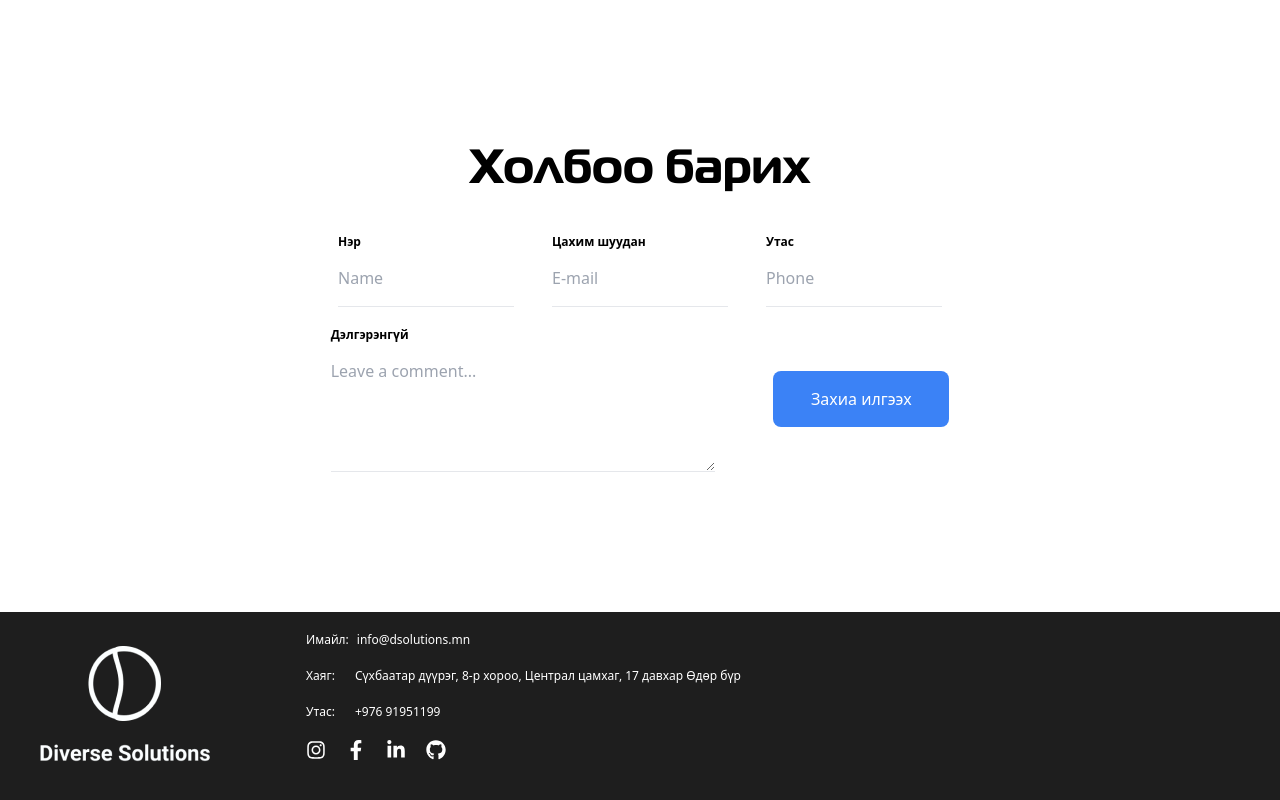
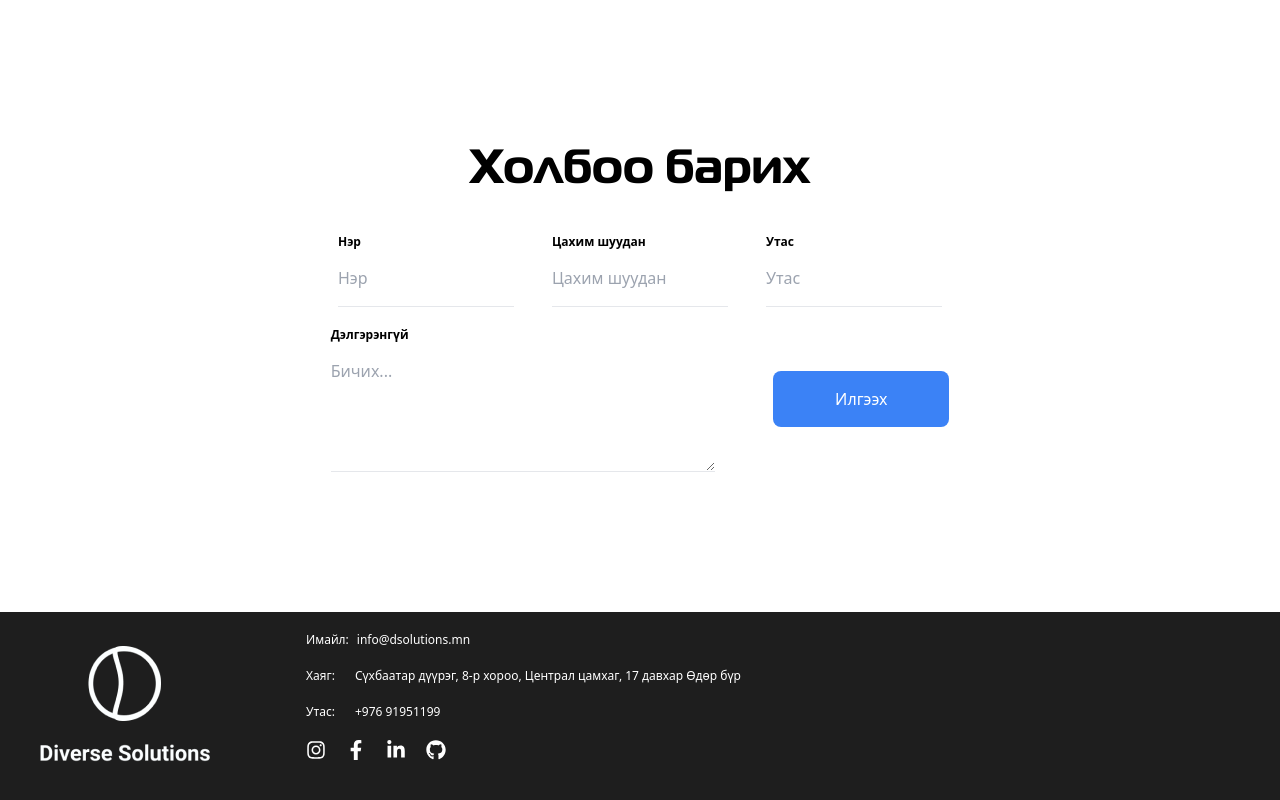
Before and after one commit to Tuvshinbayar1234/DS, a React (Create React App) app: page / in a window 1280 px wide. Shown: the part 3546-4346 px from the top of the page. Built offline with nearby package versions, Linux system fonts and the light colour scheme.

Commit message:
fixed miner errors

```diff
--- a/src/App.js
+++ b/src/App.js
@@ -75,22 +75,22 @@ function App(){
           <div className="w-6/12 flex justify-evenly space-x-5">
              <div className="flex flex-col">
                <h1 className="text-xs font-bold">Нэр</h1>
-               <input className="w-44 py-4 outline-none border-b" placeholder="Name" />
+               <input className="w-44 py-4 outline-none border-b" placeholder="Нэр" />
              </div>
              <div className="flex flex-col">
                <h1 className="text-xs font-bold">Цахим шуудан</h1>
-               <input className=" w-44 py-4 outline-none border-b" placeholder="E-mail" />
+               <input className=" w-44 py-4 outline-none border-b" placeholder="Цахим шуудан" />
              </div>
              <div className="flex flex-col">
                <h1 className="text-xs font-bold">Утас</h1>
-               <input className=" w-44 py-4 outline-none border-b" placeholder="Phone" />
+               <input className=" w-44 py-4 outline-none border-b" placeholder="Утас" />
              </div>
           </div>
           <div className="w-6/12 py-5">
             <div className="flex justify-evenly lg:space-x-14 xl:space-x-12 sm:space-x-20">
               <div className="flex flex-col">
                 <h1 className="text-xs font-bold">Дэлгэрэнгүй</h1>
-                <textarea id="message" rows="4" className="lg:w-96 sm:w-80 py-4 outline-none border-b" placeholder="Leave a comment..."></textarea>
+                <textarea id="message" rows="4" className="lg:w-96 sm:w-80 py-4 outline-none border-b" placeholder="Бичих..."></textarea>
               </div>
 
               <div className="flex flex-col items-center justify-center">
@@ -110,20 +110,20 @@ function App(){
           <div className="w-6/12 flex flex-col justify-start">
              <div className="flex flex-col pb-3">
                <h1 className=" text-xs font-bold">Нэр</h1>
-               <input className=" w-72 pt-2 outline-none border-b" placeholder="Name" />
+               <input className=" w-72 pt-2 outline-none border-b" placeholder="Нэр" />
              </div>
              <div className="flex flex-col pb-3">
                <h1 className="text-xs font-bold">Цахим шуудан</h1>
-               <input className=" w-72 pt-2 outline-none border-b" placeholder="E-mail" />
+               <input className=" w-72 pt-2 outline-none border-b" placeholder="Цахим шуудан" />
              </div>
              <div className="flex flex-col pb-3">
                <h1 className="text-xs font-bold">Утас</h1>
-               <input className=" w-72 pt-2 outline-none border-b" placeholder="Phone" />
+               <input className=" w-72 pt-2 outline-none border-b" placeholder="Утас" />
              </div>
              <div className="flex flex-col justify-evenly space-x-6">
               <div className="flex flex-col">
                 <h1 className="text-xs font-bold">Дэлгэрэнгүй</h1>
-                <textarea id="message" rows="4" className="w-72 pt-2 outline-none border-b" placeholder="Leave a comment..."></textarea>
+                <textarea id="message" rows="4" className="w-72 pt-2 outline-none border-b" placeholder="Бичих..."></textarea>
               </div>
             </div>
           </div>
--- a/src/Components/alert/Alert.js
+++ b/src/Components/alert/Alert.js
@@ -21,7 +21,7 @@ export default class AlertSuccess extends Component {
         return (
             <div className="">
                 <button class="py-4 rounded-lg w-72 sm:w-44 text-center text-white hover:bg-blue-400 bg-blue-500 cursor-pointer" onClick={this.HandleClick}>
-                    Захиа илгээх
+                    Илгээх
                 </button>
             </div>
         );
```
Also changed, not shown: src/Components/Projects/Projects.js (+17 -16 lines), 10 other files (tests, documents, lock files or other folders).
